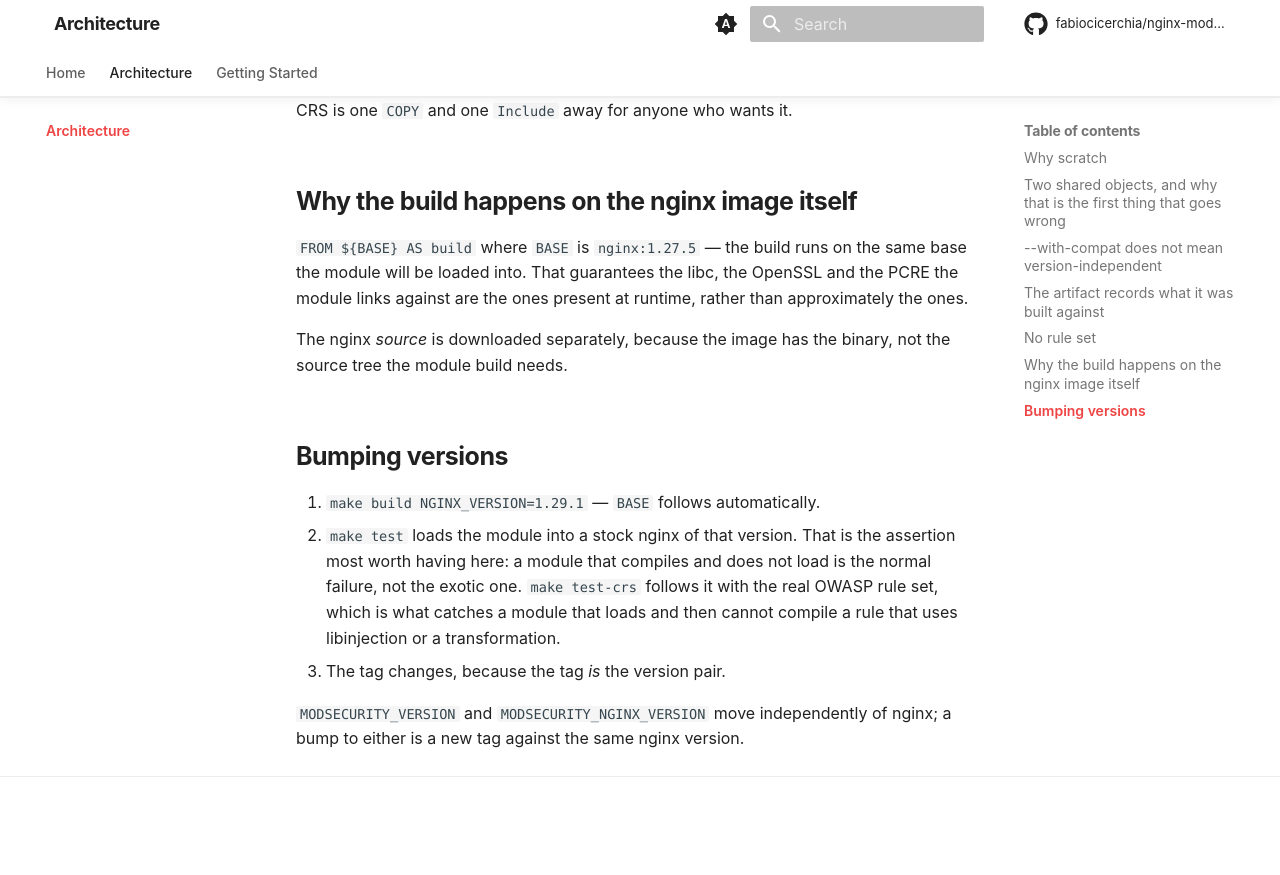
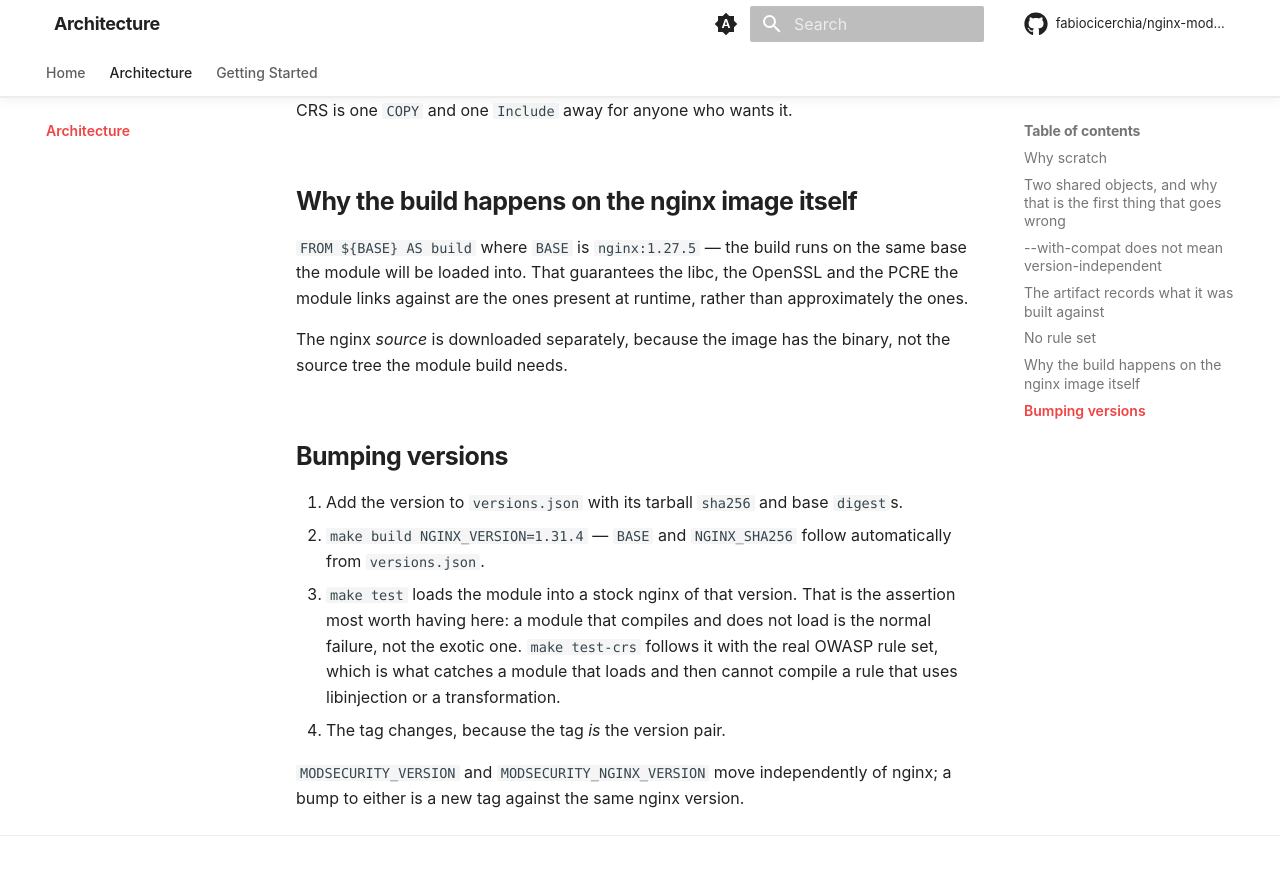
Before and after one commit to fabiocicerchia/nginx-modsecurity, an MkDocs documentation site: the page built from docs/architecture.md, in a window 1280 px wide and 900 px high, scrolled down 2460 px. Shown: the top 875 px of the window. Built offline with MkDocs 1.6.1 and Material for MkDocs 9.7.7, drawn with Linux system fonts in a browser that asks for light colours; comment, search, counter and statistics services are not loaded; before the commit the page ends 3301 px from its top, so only the background shows below that.

Commit message:
fix: 2 issues found by code-atlas (insights to act on) (#86)
* fix: Documented builds for other nginx versions fail the checksum

Problem: `make build NGINX_VERSION=<anything but 1.27.5>` failed `sha256sum -c`, because the Dockerfiles fall back to the 1.27.5 tarball hash.
Cause: The Makefile defaulted `NGINX_SHA256` to empty and never looked it up in versions.json; only CI passed the hash in.
Change: In `Makefile`, `NGINX_SHA256 ?=` now runs a jq lookup on `.supported[].sha256` for `NGINX_VERSION`, mirroring `BASE_DIGEST`. `docs/architecture.md` and `examples/basic/README.md` now use 1.31.4, which is listed in versions.json, instead of the unlisted 1.29.1, and the bump steps say to add the version to versions.json first.

Found by code-atlas: insight:documented-builds-for-other-nginx-versions-fail-the-checksum

Co-authored-by: Claude <noreply@anthropic.com>

* fix: The basic example's demo rule can never block

Problem: In examples/basic, `location /` answered with `return 200`, so the phase:2 demo rule never ran and `?testparam=blocked` returned 200, not the 403 the README promises.
Cause: `return` responds in nginx's rewrite phase, before ModSecurity's phase-2 handler runs, and no CI job builds the example to catch it.
Change: examples/basic/nginx.conf: `location /` now serves the stock image's /usr/share/nginx/html instead of `return 200`, with a comment explaining why. examples/basic/README.md: the expected response for the allowed request now reads `200, nginx welcome page`.

Found by code-atlas: insight:the-basic-example-s-demo-rule-can-never-block

Co-authored-by: Claude <noreply@anthropic.com>

---------

Co-authored-by: Claude <noreply@anthropic.com>

```diff
--- a/docs/architecture.md
+++ b/docs/architecture.md
@@ -113,7 +113,10 @@ not the source tree the module build needs.
 
 ## Bumping versions
 
-1. `make build NGINX_VERSION=1.29.1` — `BASE` follows automatically.
+1. Add the version to `versions.json` with its tarball `sha256` and base
+   `digest`s.
+1. `make build NGINX_VERSION=1.31.4` — `BASE` and `NGINX_SHA256` follow
+   automatically from `versions.json`.
 1. `make test` loads the module into a stock nginx of that version. That is the
    assertion most worth having here: a module that compiles and does not load
    is the normal failure, not the exotic one. `make test-crs` follows it with
```
Also changed, not shown: examples/basic/README.md (+5 -2 lines), 2 other files.
